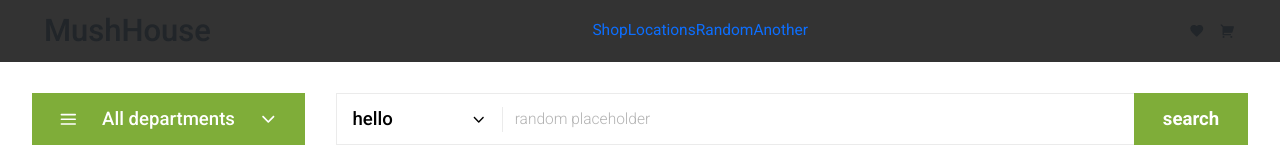
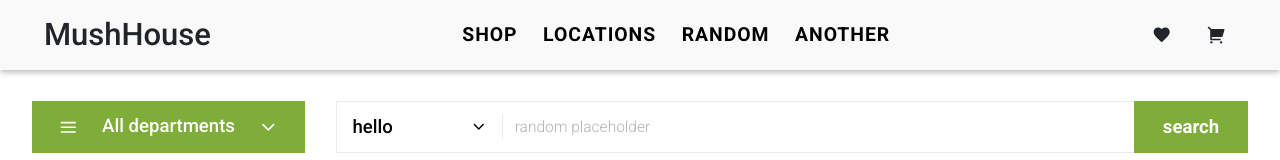
Before and after one commit to Hibanaga/mushhouse, a React (Create React App) app: page / in a window 1280 px wide. Shown: the top 160 px of the page. Built offline with nearby package versions, Linux system fonts and the light colour scheme.

Commit message:
modify styles

```diff
--- a/src/components/layout/Header/component.tsx
+++ b/src/components/layout/Header/component.tsx
@@ -49,10 +49,10 @@ const Header: FunctionComponent<Props> = () => {
                 </ul>
                 <div className="wrapper">
                     <div className="wrapper-icon">
-                        <MdFavorite />
+                        <MdFavorite className="icon" />
                     </div>
                     <div className="wrapper-icon">
-                        <RiShoppingCart2Fill />
+                        <RiShoppingCart2Fill className="icon" />
                     </div>
                 </div>
             </div>
--- a/src/components/layout/Header/styles.ts
+++ b/src/components/layout/Header/styles.ts
@@ -3,8 +3,12 @@ import styled from 'styled-components';
 
 export default styled.header`
     position: relative;
-    height: 4em;
-    background-color: #333;
+    height: 4.5em;
+    background-color: rgba(224, 224, 224, 0.2);
+
+    -webkit-box-shadow: 0 3px 5px rgba(57, 63, 72, 0.3);
+    -moz-box-shadow: 0 3px 5px rgba(57, 63, 72, 0.3);
+    box-shadow: 0 3px 5px rgba(57, 63, 72, 0.3);
 
     .container {
         width: 95%;
@@ -27,16 +31,45 @@ export default styled.header`
 
             .navigation-item {
                 height: 100%;
+                cursor: pointer;
+                margin: 0 .2em;
 
                 .link {
                     height: 100%;
                     display: flex;
                     align-items: center;
+                    color: #000;
+                    font-size: 1.25em;
+                    padding: 0 .5em;
+                    font-weight: 600;
+                    text-transform: uppercase;
+                    letter-spacing: .05em;
+                    transition: 150ms;
+
+                    &:hover {
+                        color: #7fad39;
+                    }
+                }
+
+                &:hover {
+                    background-color: rgba(224, 224, 224, 0.2);
                 }
             }
 
             .wrapper-icon {
                 margin-right: 1em;
+                border-radius: 50%;
+                padding: .65em;
+                transition: 150ms;
+                cursor: pointer;
+
+                &:hover {
+                    background-color: rgba(224, 224, 224, 0.7);
+                }
+
+                .icon {
+                    font-size: 1.25em;
+                }
 
                 &:last-of-type {
                     margin-right: 0;
--- a/src/components/layout/Select/styles.ts
+++ b/src/components/layout/Select/styles.ts
@@ -38,7 +38,6 @@ export default styled.div`
         border: 1px solid #ebebeb;
 
         .item {
-
             .label {
                 display: block;
                 font-weight: 300;
```
